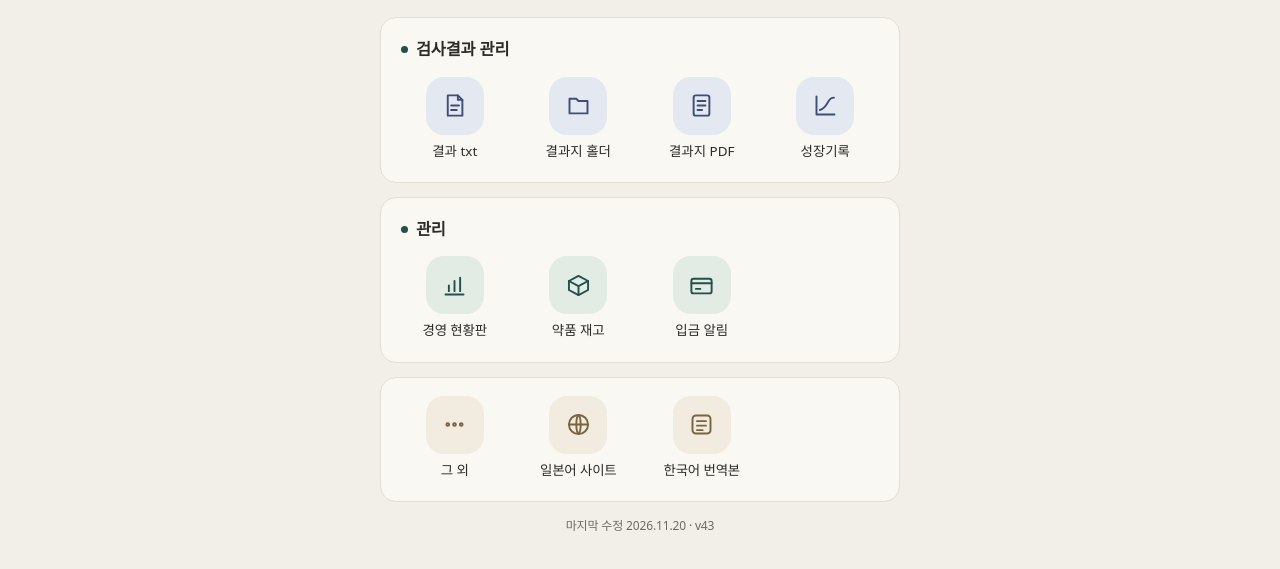
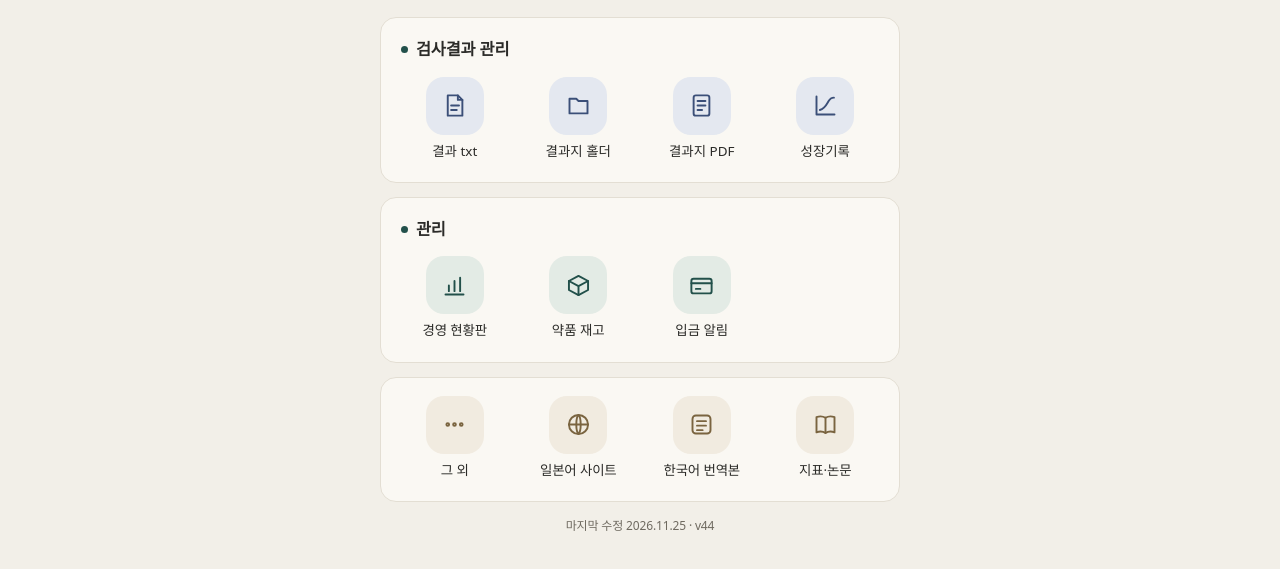
Before and after one commit to jhj12342000-code/keyoreum-hub, a plain HTML site: page index.html in a window 1280 px wide. Shown: the part 153-722 px from the top of the page. Drawn offline with Linux system fonts and the light colour scheme.

Commit message:
허브: 그 외 묶음에 지표·논문(지역 성장 지표·논문) 링크 추가 (v44)
Co-Authored-By: Claude Opus 5.5 <noreply@anthropic.com>
Claude-Session: https://claude.ai/code/session_01Ss4oXmLJCnAY2vSF3YVGcs

```diff
--- a/index.html
+++ b/index.html
@@ -309,9 +309,10 @@ button.item:active,a.item:active{transform:scale(.98)}
         <button class="app misc" data-view="later"><span class="ico"><svg viewBox="0 0 24 24"><circle cx="6" cy="12" r="1.2"/><circle cx="12" cy="12" r="1.2"/><circle cx="18" cy="12" r="1.2"/></svg></span><span class="lbl">그 외</span></button>
         <a class="app misc" href="https://claude.ai/artifact/1794tEiyLVGd4E1E318RXT" target="_blank" rel="noopener"><span class="ico"><svg viewBox="0 0 24 24"><circle cx="12" cy="12" r="8.5"/><path d="M3.5 12h17M12 3.5c2.6 2.7 2.6 14.3 0 17M12 3.5c-2.6 2.7-2.6 14.3 0 17"/></svg></span><span class="lbl">일본어 사이트</span></a>
         <a class="app misc" href="https://claude.ai/artifact/3yXFqifZDSqkTS4G7bRNGE" target="_blank" rel="noopener"><span class="ico"><svg viewBox="0 0 24 24"><rect x="4" y="4" width="16" height="16" rx="3"/><path d="M8 9h8M8 13h8M8 17h5"/></svg></span><span class="lbl">한국어 번역본</span></a>
+        <a class="app misc" href="https://script.google.com/macros/s/AKfycbwwRw23haADJ-43RWuDxsviR5eWAmGtlMRQTs6e4gq9KTc6AQrIhSViGSsQzrLvV_uEKQ/exec?page=share" target="_blank" rel="noopener"><span class="ico"><svg viewBox="0 0 24 24"><path d="M4 5.5C6.5 4.5 9.5 4.5 12 6c2.5-1.5 5.5-1.5 8-.5V19c-2.5-1-5.5-1-8 .5-2.5-1.5-5.5-1.5-8-.5z"/><path d="M12 6v13.5"/></svg></span><span class="lbl">지표·논문</span></a>
       </div>
     </section>
-    <p class="foot">마지막 수정 2026.11.20 · v43</p>
+    <p class="foot">마지막 수정 2026.11.25 · v44</p>
   </div></main>
 </div>
 
```
